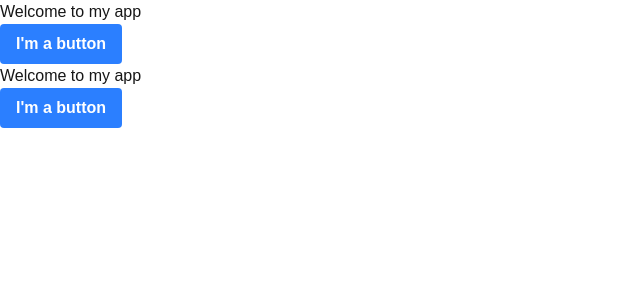
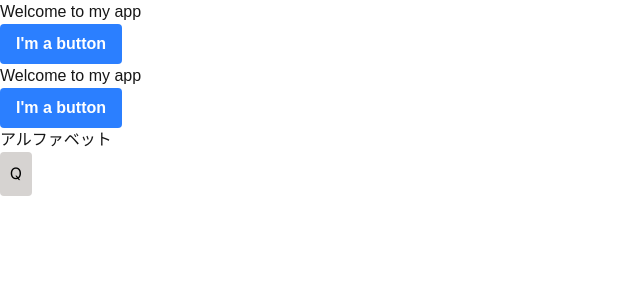
Before and after one commit to taminororo/wordle, a Next.js app: page / in a window 1280 px wide. Shown: the top 300 px of the page, without its empty margins (0-640 px from the left). Built offline with nearby package versions, Linux system fonts and the light colour scheme.

Commit message:
[add]キーボードコンポーネントの実装、FIgmaはShift+Dで開発者モード、v4からtailwind.config.jsがいらなくなることの発見

```diff
--- a/components/AlphabetButton.tsx
+++ b/components/AlphabetButton.tsx
@@ -1,6 +1,10 @@
 function AlphabetButton() {
   return (
-    <button>I'm a button</button>
+    <div className="p-2.5 bg-stone-300 rounded-sm inline-flex flex-col justify-center items-center gap-2.5">
+        <button className="text-black text-base font-normal font-sans">
+            Q
+        </button>
+    </div>
   )
 }
 
--- a/src/app/page.tsx
+++ b/src/app/page.tsx
@@ -1,4 +1,6 @@
+import AlphabetButton from '../../components/AlphabetButton';
 import Button from '../../components/Button';
+
 
 export default function MyApp() {
   return (
@@ -6,7 +8,12 @@ export default function MyApp() {
       <h1>Welcome to my app</h1>
       <Button />
       <App /> {/* 呼び出せば、Appコンポーネントも表示されます */}
+      <div>
+      <h1>アルファベット</h1>
+      <AlphabetButton />
+      </div>
     </div>
+
   );
 }
 
```
